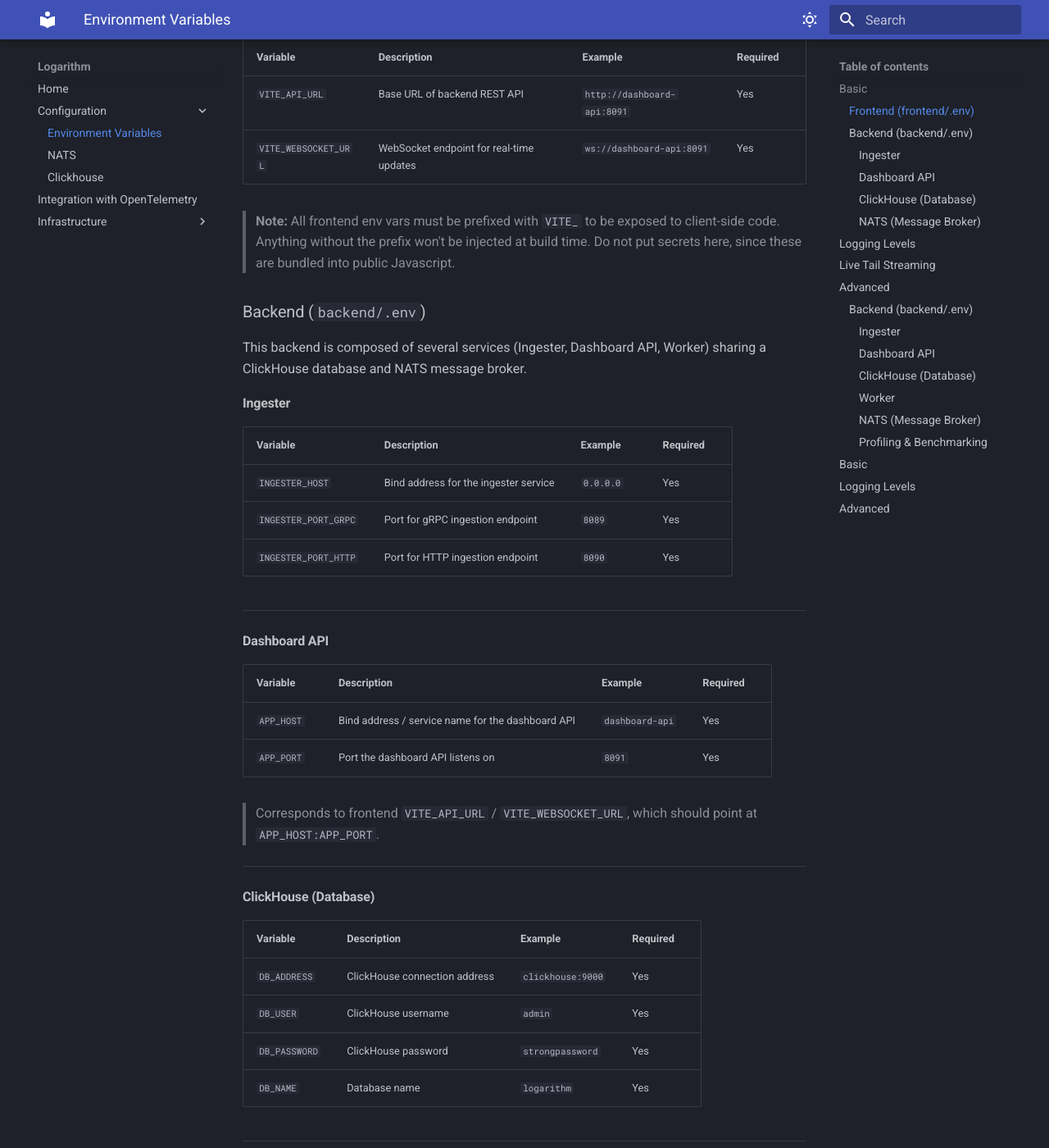
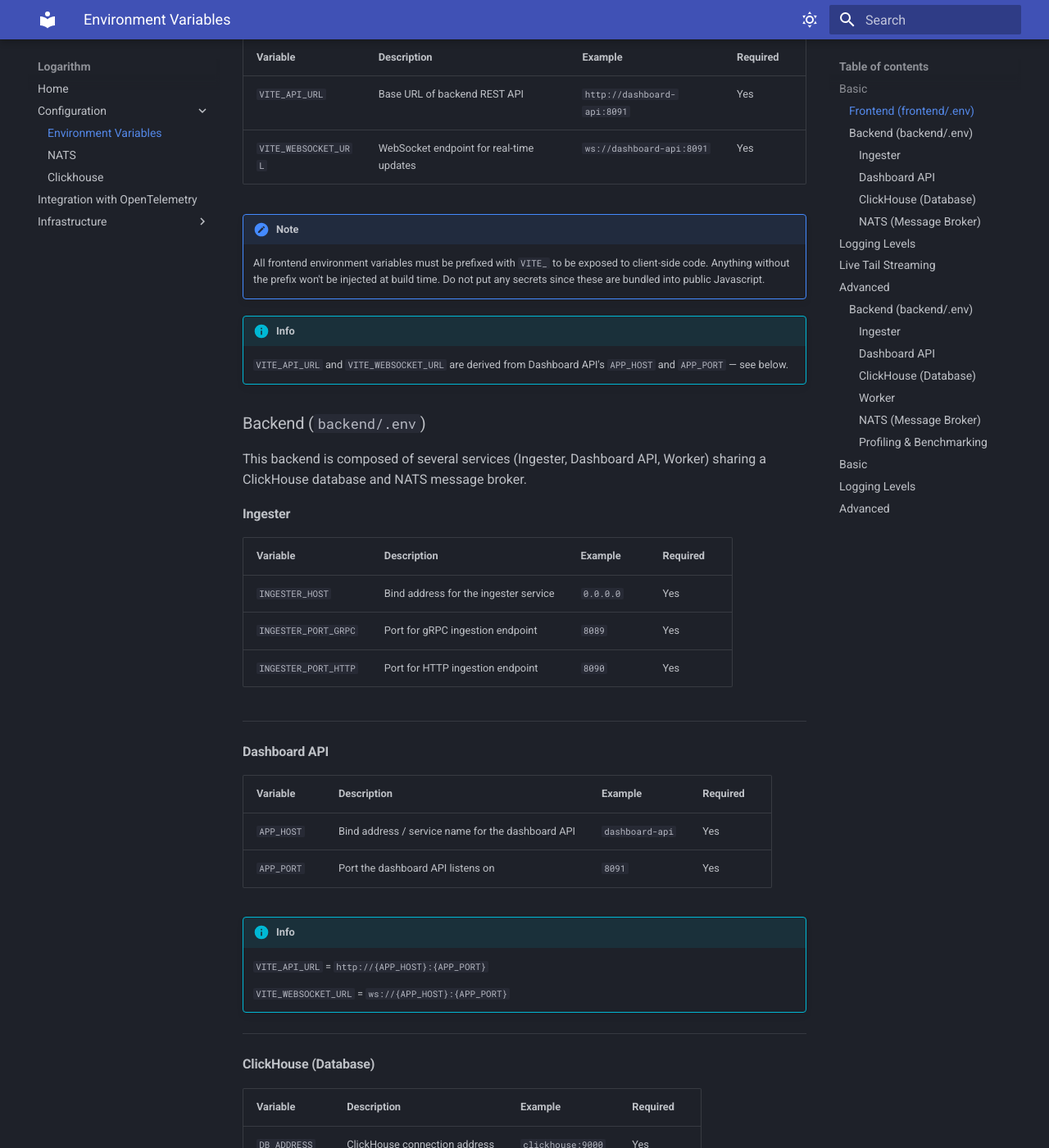
Before and after one commit to Eddrick-23/Logarithm, an MkDocs documentation site: the page built from docs/docs/environment.md, in a window 1280 px wide and 1400 px high, scrolled down 481 px. Shown: the whole window at 82% size. Built offline with MkDocs 1.6.1 and Material for MkDocs 9.7.7, drawn with Linux system fonts in a browser that asks for light colours.

Commit message:
feat: replace notes and info with mkdocs admonitions

```diff
--- a/docs/docs/environment.md
+++ b/docs/docs/environment.md
@@ -15,7 +15,11 @@
 | `VITE_API_URL` | Base URL of backend REST API | `http://dashboard-api:8091` | Yes |
 | `VITE_WEBSOCKET_URL` | WebSocket endpoint for real-time updates | `ws://dashboard-api:8091` | Yes |
 
-> **Note:** All frontend env vars must be prefixed with `VITE_` to be exposed to client-side code. Anything without the prefix won't be injected at build time.  Do not put secrets here, since these are bundled into public Javascript.
+!!! note
+    All frontend environment variables must be prefixed with `VITE_` to be exposed to client-side code. Anything without the prefix won't be injected at build time.  Do not put any secrets since these are bundled into public Javascript.
+
+!!! info
+    `VITE_API_URL` and `VITE_WEBSOCKET_URL` are derived from Dashboard API's `APP_HOST` and `APP_PORT` — see below.
 
 ### Backend (`backend/.env`)
 
@@ -38,7 +42,10 @@
 | `APP_HOST` | Bind address / service name for the dashboard API | `dashboard-api` | Yes |
 | `APP_PORT` | Port the dashboard API listens on | `8091` | Yes |
 
-> Corresponds to frontend `VITE_API_URL` / `VITE_WEBSOCKET_URL`, which should point at `APP_HOST:APP_PORT`.
+!!! info
+    `VITE_API_URL` = `http://{APP_HOST}:{APP_PORT}`
+
+    `VITE_WEBSOCKET_URL` = `ws://{APP_HOST}:{APP_PORT}`
 
 ---
 
@@ -152,7 +159,6 @@
 !!! warning "`NATS_CONSUMER_MAX_ACK_PENDING` must be >= `WORKER_MAX_BATCH`"
     This is to prevent the worker from stalling while waiting for more messages despite ack headroom being reached.
 
-
 ---
 
 #### Profiling & Benchmarking
```
